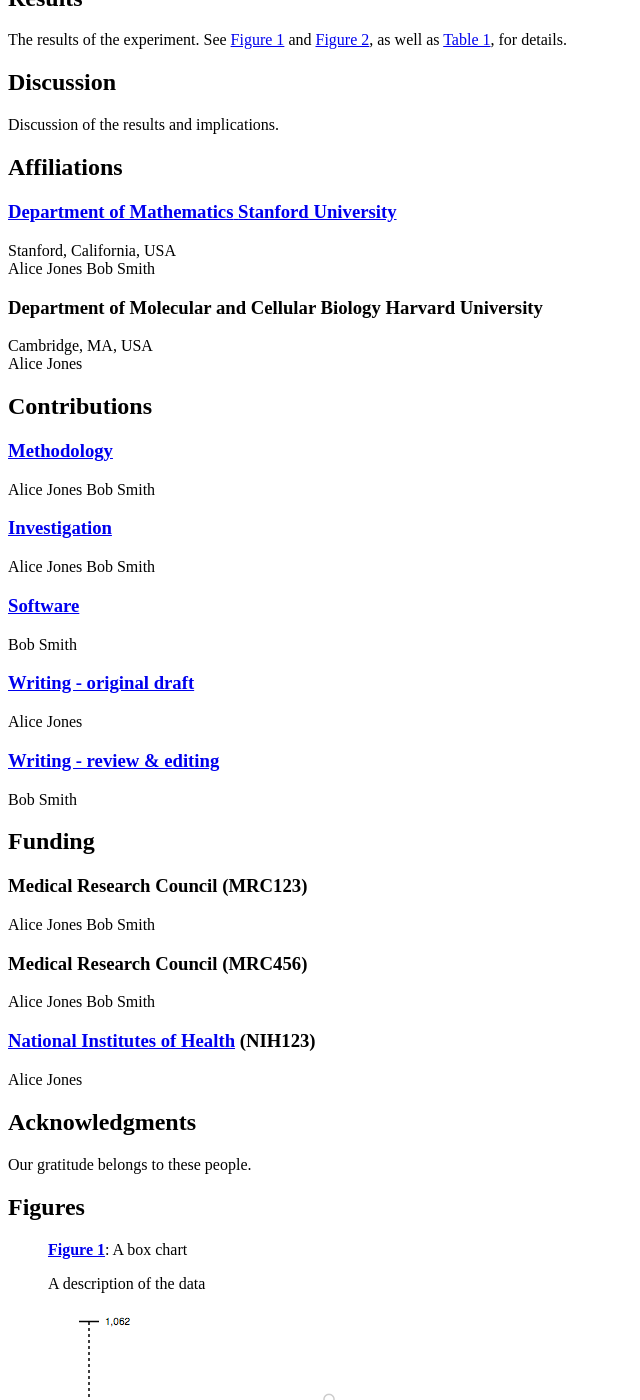
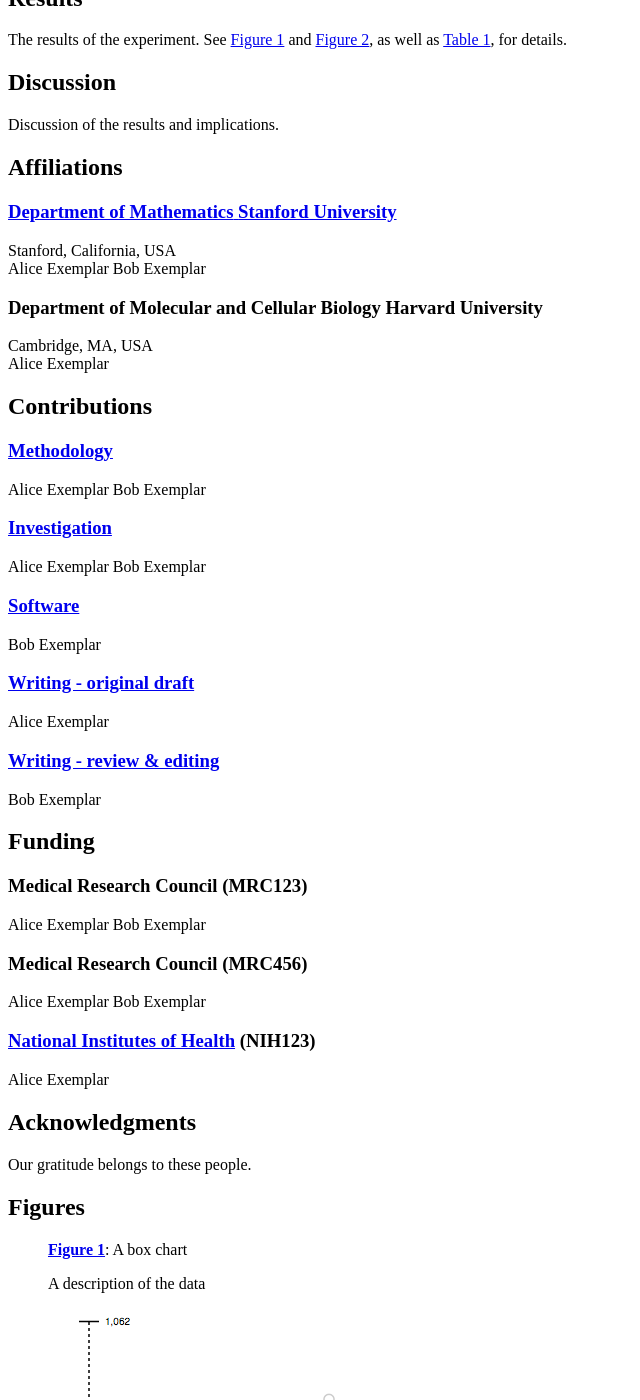
Before and after one commit to PeerJ/paper-now, a Jekyll site: the page built from index.md, in a window 1280 px wide and 1400 px high, scrolled down 1383 px. Shown: the whole window, without its empty margins (0-640 px from the left). Built offline with Jekyll 4.4.1, drawn with Linux system fonts in a browser that asks for light colours; formulas are drawn with MathJax 3; some of the changed text lies outside the part shown.

Commit message:
Update the example authors

```diff
--- a/_data/article.yml
+++ b/_data/article.yml
@@ -6,18 +6,18 @@
 doi: # e.g. 10.1234/example.1
 
 authors:
-  - &alice-jones
-    id: "alice-jones"
-    name: "Alice Jones"
-    email: "alice.jones@example.com"
+  - &alice-exemplar
+    id: "alice-exemplar"
+    name: "Alice Exemplar"
+    email: "alice.exemplar@example.com"
     url: http://example.com/authors/1
-    orcid: "00000000-0000-0000-000001"
+    orcid: "0000-0002-9298-3168"
 
-  - &bob-smith
-    id: "bob-smith"
-    name: "Bob Smith"
-    email: "bob.smith@example.com"
-    orcid: "00000000-0000-0000-000002"
+  - &bob-exemplar
+    id: "bob-exemplar"
+    name: "Bob Exemplar"
+    email: "bob.exemplar@example.com"
+    orcid: "0000-0002-9341-7985"
 
 affiliations:
   - name: "Stanford University"
@@ -25,14 +25,14 @@
     location: "Stanford, California, USA"
     url: http://mathematics.stanford.edu/
     members:
-      - *alice-jones
-      - *bob-smith
+      - *alice-exemplar
+      - *bob-exemplar
 
   - name: "Harvard University"
     department: "Department of Molecular and Cellular Biology"
     location: "Cambridge, MA, USA"
     members:
-      - *alice-jones
+      - *alice-exemplar
 
 funders:
   - name: "Medical Research Council"
@@ -40,12 +40,12 @@
     awards:
       - name: MRC123
         recipients:
-          - *alice-jones
-          - *bob-smith
+          - *alice-exemplar
+          - *bob-exemplar
       - name: MRC456
         recipients:
-          - *alice-jones
-          - *bob-smith
+          - *alice-exemplar
+          - *bob-exemplar
 
   - name: "National Institutes of Health"
     url: http://www.nih.gov/
@@ -53,32 +53,32 @@
     awards:
       - name: NIH123
         recipients:
-          - *alice-jones
+          - *alice-exemplar
 
 contributions:
   - name: "Methodology"
     url: http://dictionary.casrai.org/Contributor_Roles/Methodology
     contributors:
-      - *alice-jones
-      - *bob-smith
+      - *alice-exemplar
+      - *bob-exemplar
 
   - name: "Investigation"
     url: http://dictionary.casrai.org/Contributor_Roles/Investigation
     contributors:
-      - *alice-jones
-      - *bob-smith
+      - *alice-exemplar
+      - *bob-exemplar
 
   - name: "Software"
     url: http://dictionary.casrai.org/Contributor_Roles/Software
     contributors:
-      - *bob-smith
+      - *bob-exemplar
 
   - name: "Writing - original draft"
     url: http://dictionary.casrai.org/Contributor_Roles/Writing_%E2%80%93_original_draft
     contributors:
-      - *alice-jones
+      - *alice-exemplar
 
   - name: "Writing - review & editing"
     url: http://dictionary.casrai.org/Contributor_Roles/Writing_%E2%80%93_review_%26_editing
     contributors:
-      - *bob-smith
+      - *bob-exemplar
--- a/_includes/author.html
+++ b/_includes/author.html
@@ -1,6 +1,7 @@
 <span class="author" itemprop="author" itemscope itemtype="http://schema.org/Person" itemid="{{ author.sameAs }}">
     {% if author.orcid %}
-      <a href="https://orcid.org/{{ author.orcid }}" itemprop="sameAs" target="_blank"><img src="https://orcid.org/sites/default/files/images/orcid_24x24.png" alt="ORCID logo"></a>
+      <a href="https://orcid.org/{{ author.orcid }}" itemprop="sameAs" target="_blank"
+        title="View this author's ORCID profile"><img src="https://orcid.org/sites/default/files/images/orcid_24x24.png" alt="ORCID logo"></a>
     {% endif %}
 
     <span itemprop="name">
```
